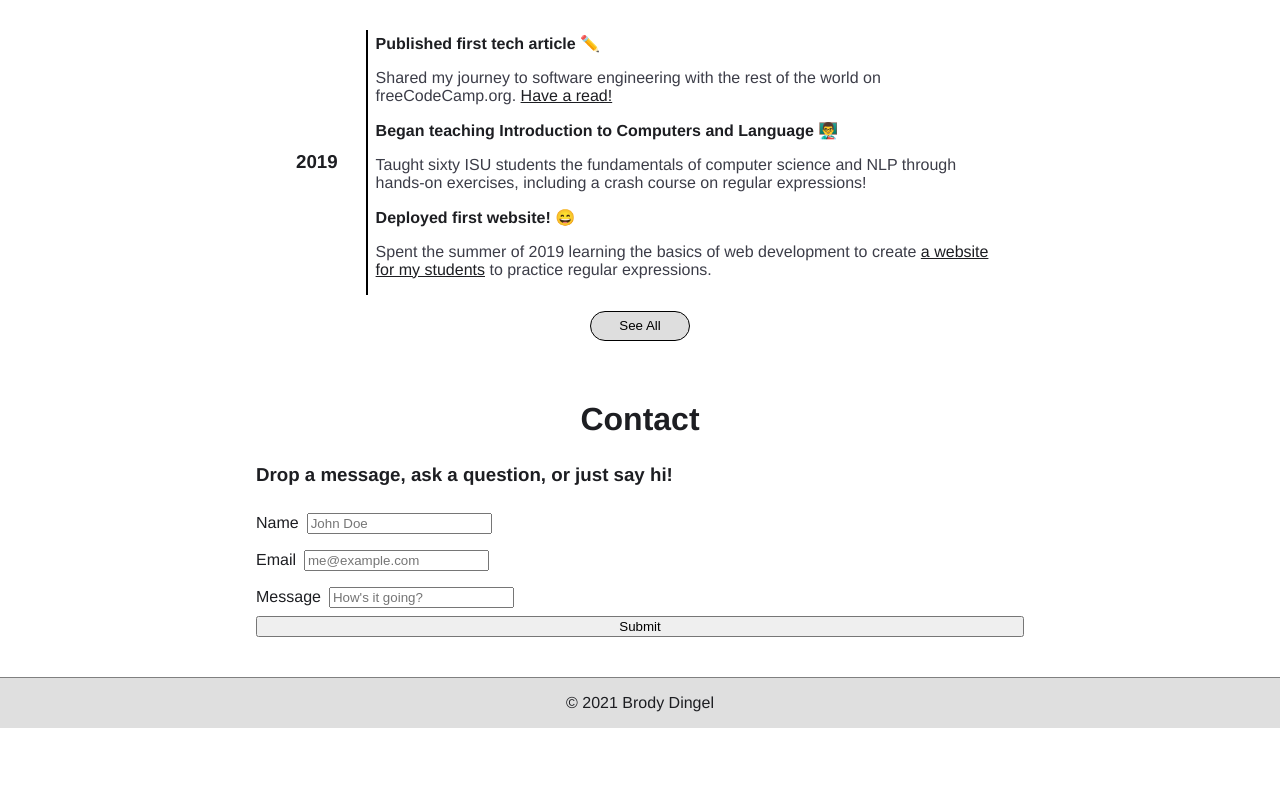
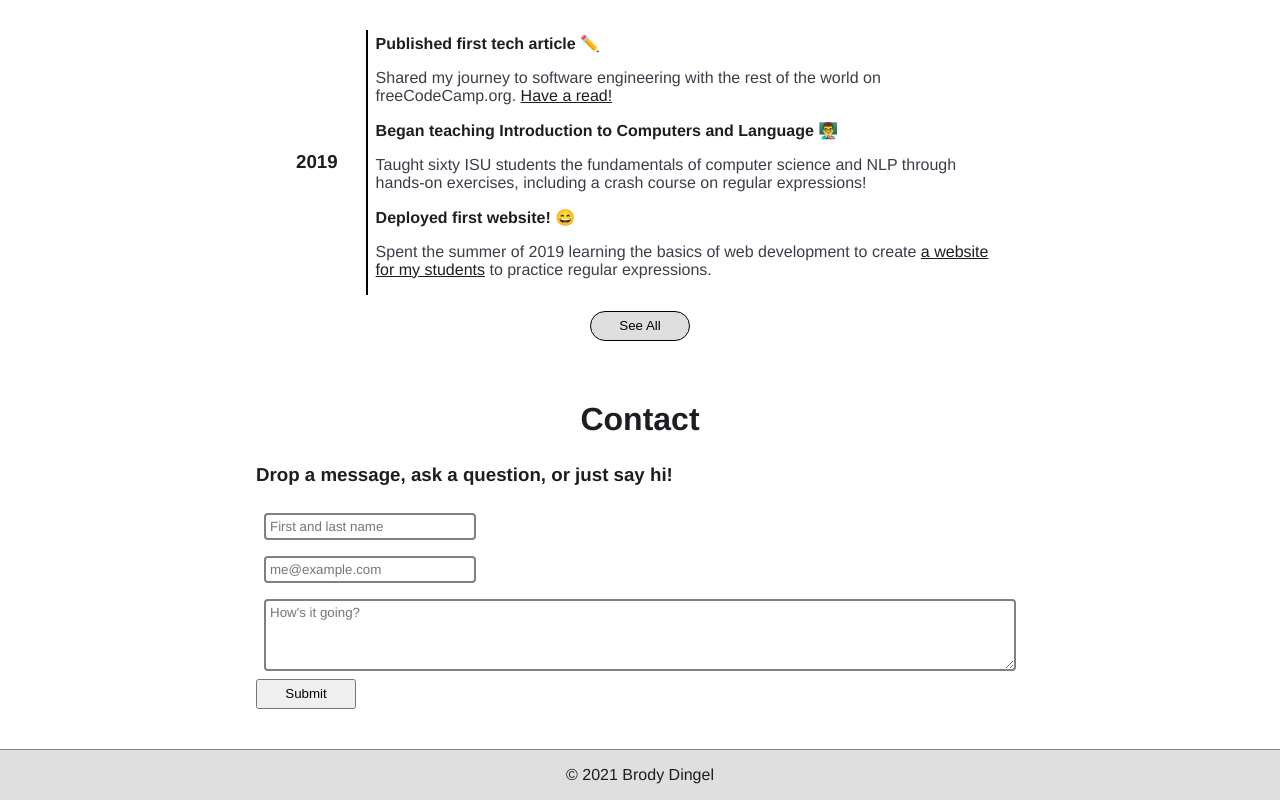
Before and after one commit to brodyd795/personal-site, a Next.js app: page / in a window 1280 px wide. Shown: the part 1621-2421 px from the top of the page. Before the commit the page ends 2349 px from the top, so only its background shows below. Built offline with nearby package versions, Linux system fonts and the light colour scheme.

Commit message:
Contact form styles coming along nicely

```diff
--- a/components/contact.tsx
+++ b/components/contact.tsx
@@ -14,6 +14,18 @@ const StyledForm = styled(Form)`
 
 const StyledField = styled(Field)`
 	margin: 8px;
+	border: 2px solid grey;
+	border-radius: 4px;
+	padding: 4px;
+
+	::placeholder {
+		font-family: Helvetica, sans-serif;
+	}
+`;
+
+const StyledInput = styled(StyledField)`
+	width: 200px;
+	/* height: 20px; */
 `;
 
 interface IStyledAlertProps {
@@ -34,6 +46,11 @@ const StyledSuccessWord = styled.span`
 `;
 
 const StyledH3 = styled.h3``;
+
+const StyledSubmitButton = styled.button`
+	width: 100px;
+	height: 30px;
+`;
 
 type Submission = {
 	hasSubmitted: boolean;
@@ -112,37 +129,42 @@ export const Contact: FC = () => {
 				onSubmit={handleSubmit}
 			>
 				<StyledForm>
-					<label htmlFor='name'>
+					<label htmlFor='name' hidden>
 						Name
-						<StyledField
+					</label>
+					<StyledInput
 						id='name'
 						name='name'
 						type='text'
-							placeholder='John Doe'
+						placeholder='First and last name'
 						aria-label='name'
+						required
 					/>
+					<label htmlFor='email' hidden>
+						Email
 					</label>
-					<label htmlFor='email'>
-						Email
-						<StyledField
+					<StyledInput
 						name='email'
 						type='email'
 						placeholder='me@example.com'
 						aria-label='email'
+						required
 					/>
+					<label htmlFor='message' hidden>
+						Message
 					</label>
-					<label htmlFor='message'>
-						Message
 					<StyledField
 						name='message'
 						type='message'
+						component='textarea'
+						rows={4}
 						placeholder="How's it going?"
 						aria-label='message'
+						required
 					/>
-					</label>
-					<button type='submit' aria-label='Submit'>
+					<StyledSubmitButton type='submit' aria-label='Submit'>
 						Submit
-					</button>
+					</StyledSubmitButton>
 				</StyledForm>
 			</Formik>
 			<SubmissionAlert submission={submission} />
```
Lines whose indentation alone changed are shown as unchanged.
